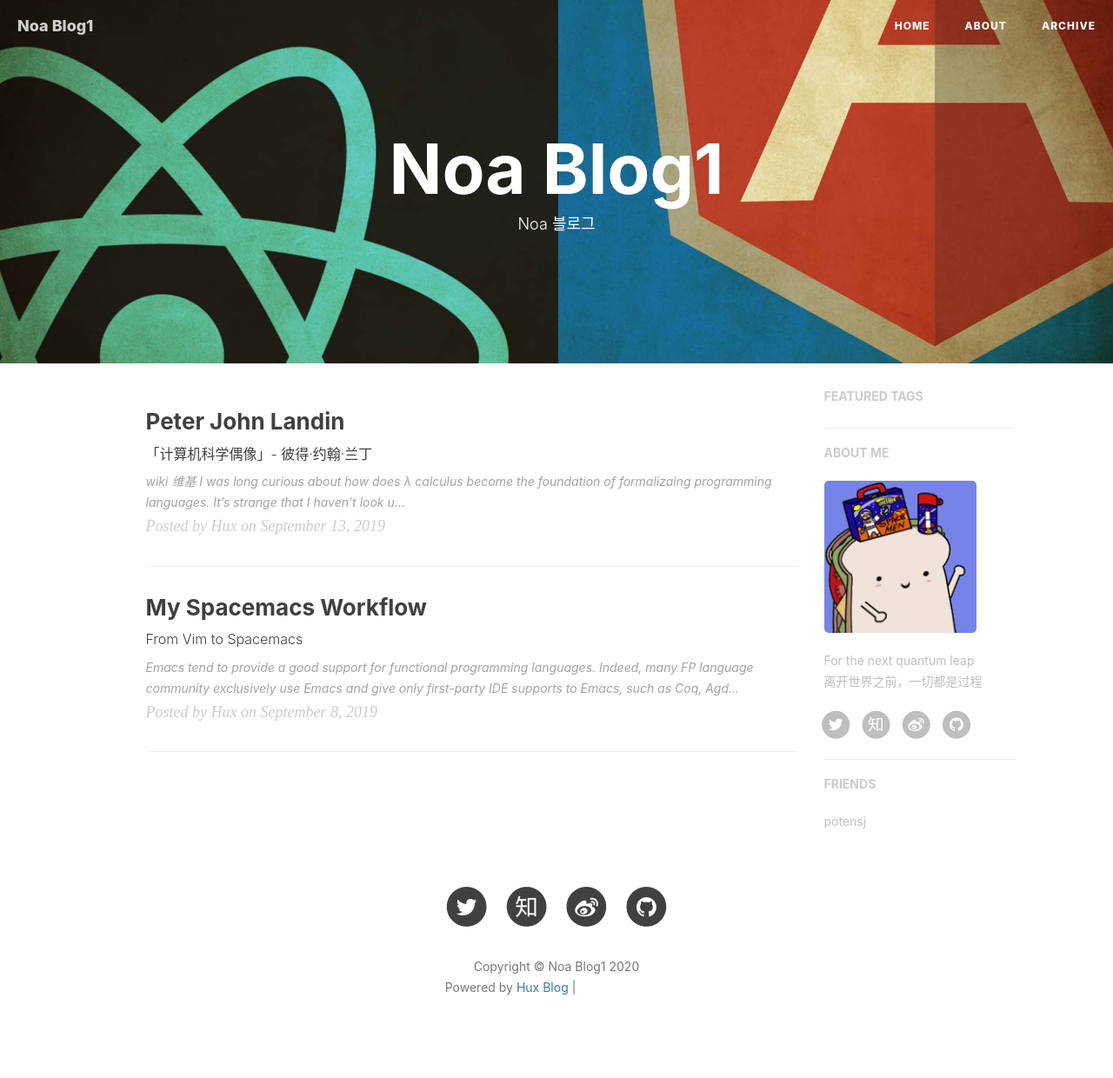
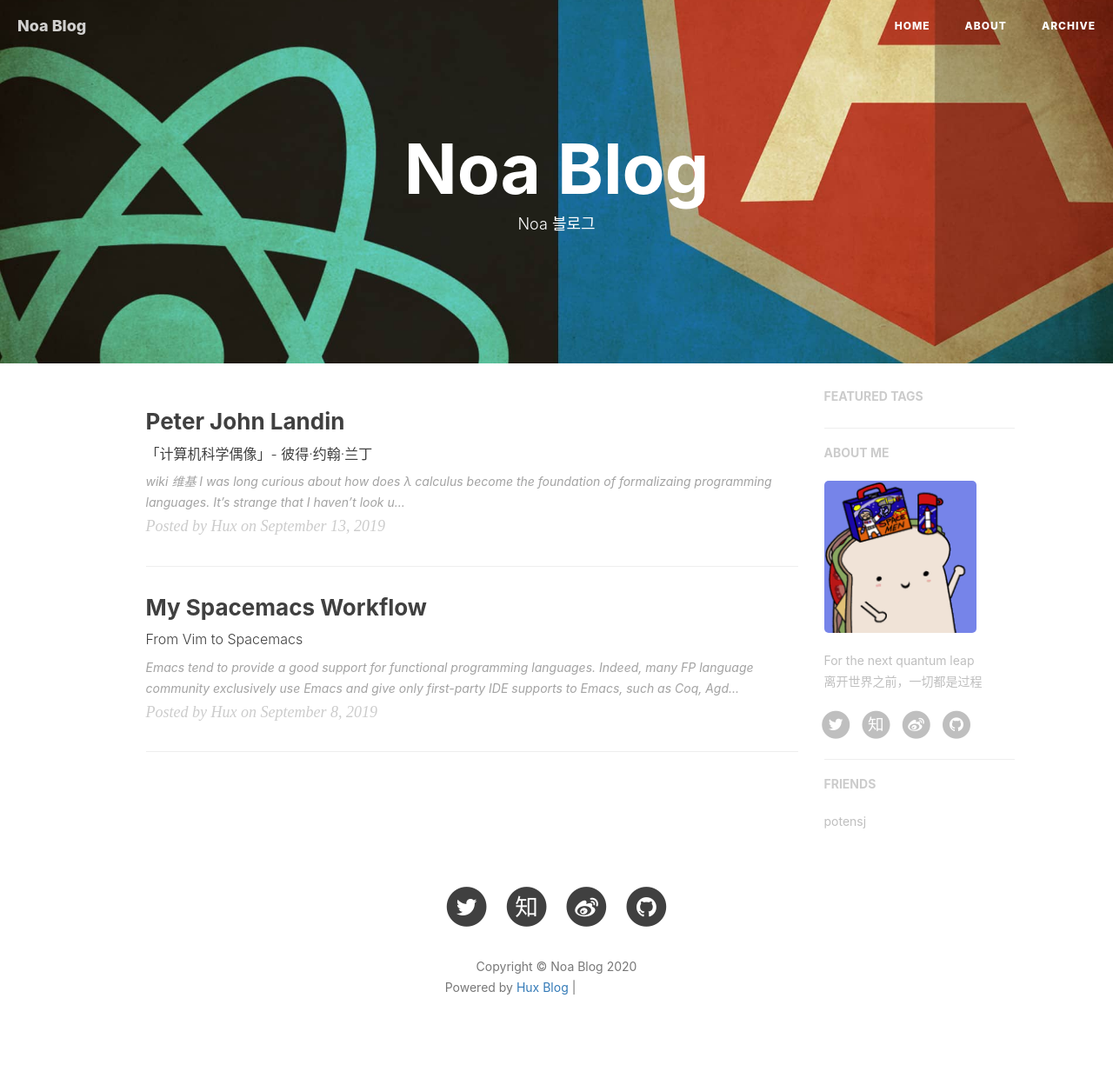
Before and after one commit to noasand/noasand.github.io, a Jekyll site: the page built from index.html, in a window 1280 px wide. Shown: the whole page at 87% size. Built offline with Jekyll 4.4.1, drawn with Linux system fonts in a browser that asks for light colours; nearby versions of some CDN libraries; the list of posts is cut into pages by our own code; comment, search, counter and statistics services are not loaded; some of the changed lines change nothing that is shown; grey boxes are pictures that could not be loaded.

Commit message:
Update _config.yml

```diff
--- a/_config.yml
+++ b/_config.yml
@@ -1,9 +1,9 @@
 # Site settings
-title: Noa Blog1
-SEOTitle: Noa Blog2
+title: Noa Blog
+SEOTitle: Noa Blog
 header-img: img/home-bg.jpg
 email: noasand@naver.com
-description: "Noa Blog3"
+description: "제 일상을 글로 남기기 위해 만들었습니다"
 keyword: "Web Hacking, Reversing, Quant"
 url: "https://noasand.github.io"              # your host, for absolute URL
 baseurl: ""                             # for example, '/blog' if your blog hosted on 'host/blog'
```
